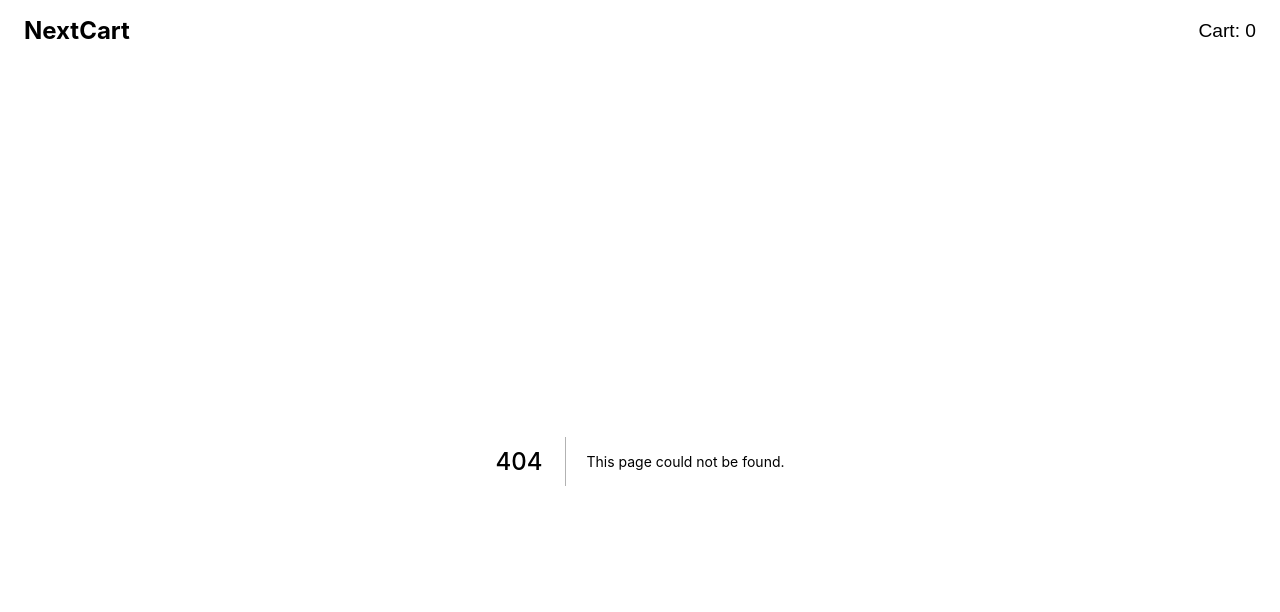
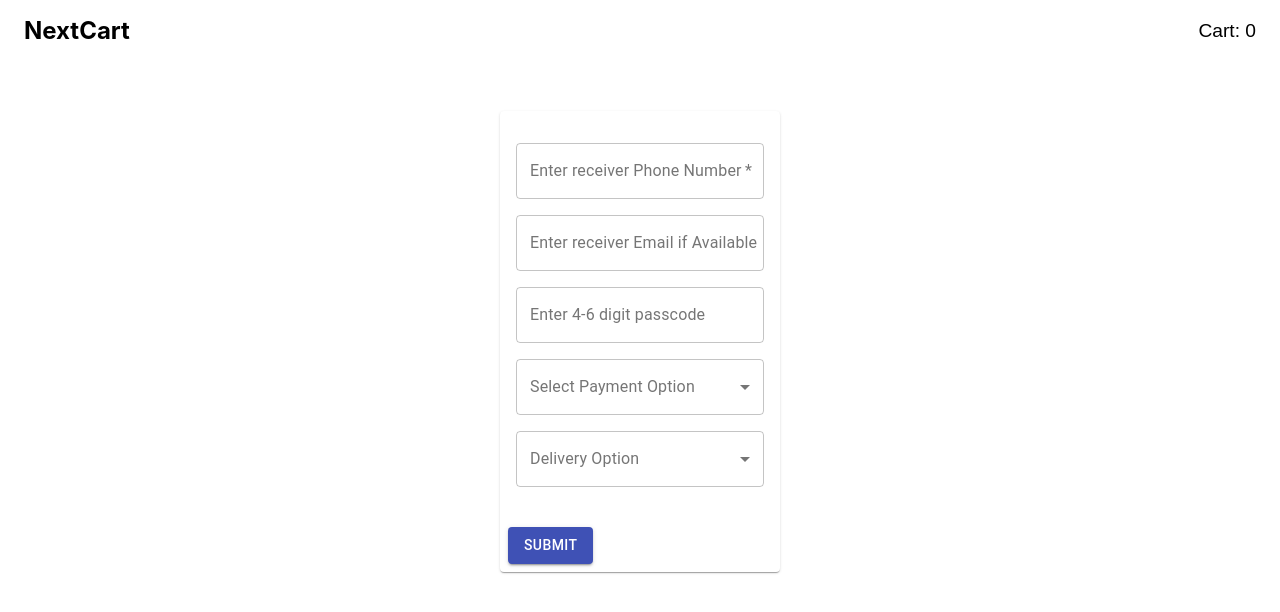
Before and after one commit to infinityfish/nextcart, a Next.js app: page /orders/placeorder in a window 1280 px wide. Before the commit this address had no page. Shown: the top 612 px of the page. Built offline with nearby package versions, Linux system fonts and the light colour scheme.

Commit message:
placeorder form

```diff
--- /dev/null
+++ b/pages/orders/placeorder.js
@@ -0,0 +1,213 @@
+import React from 'react';
+import { useFormik } from 'formik';
+import * as yup from 'yup';
+// import Button from '@material-ui/core/Button';
+// import TextField from '@material-ui/core/TextField';
+import {
+  makeStyles,
+  Card,
+  CardContent,
+  CardActions,
+  TextField,
+  MenuItem,
+  Button,
+} from '@material-ui/core';
+
+const paymentOptions = [
+  {
+    value: 'USDC',
+    label: 'USDC Digital Dollar payment',
+  },
+];
+const deliveryOptions = [
+  {
+    value: 'pickup',
+    label: 'In-Store Pickup',
+  },
+];
+const validationSchema = yup.object({
+  receiver_phone: yup
+    .number('Enter receiver phone number')
+    .positive()
+    .integer()
+    .required('Receiver phone number is required'),
+  receiver_email: yup
+    .string('Enter receiver email')
+    .email('Enter a valid email'),
+  order_code: yup
+    .number('Enter a 4-6 digit passcode for your order receiver')
+    .required()
+    .positive()
+    .integer()
+    .min(4)
+    .max(999999),
+  payment_option: yup.string().min(3),
+  delivery_option: yup.string().min(3),
+});
+
+const placeorder = () => {
+  const styles = useStyles();
+  const formik = useFormik({
+    initialValues: {
+      receiver_phone: '',
+      receiver_email: '',
+      order_code: '',
+      payment_option: '',
+      delivery_option: '',
+    },
+    validationSchema: validationSchema,
+    onSubmit: (values) => {
+      alert(JSON.stringify(values, null, 2));
+    },
+  });
+
+  return (
+    <div className={styles.container}>
+      <form onSubmit={formik.handleSubmit}>
+        <Card className={styles.card}>
+          <CardContent className={styles.cardContent}>
+            <p>
+              <TextField
+                label="Enter receiver Phone Number"
+                required
+                name="receiver_phone"
+                type="number"
+                id="receiver_phone"
+                value={formik.values.receiver_phone}
+                onChange={formik.handleChange}
+                error={
+                  formik.touched.receiver_phone &&
+                  Boolean(formik.errors.receiver_phone)
+                }
+                helperText="Enter Your Phone Number"
+                helperText={
+                  formik.touched.receiver_phone && formik.errors.receiver_phone
+                }
+                variant="outlined"
+              />
+            </p>
+            <p>
+              <TextField
+                label="Enter receiver Email if Available"
+                id="receiver_email"
+                name="receiver_email"
+                value={formik.values.receiver_email}
+                onChange={formik.handleChange}
+                error={
+                  formik.touched.receiver_email &&
+                  Boolean(formik.errors.receiver_email)
+                }
+                helperText={
+                  formik.touched.receiver_email && formik.errors.receiver_email
+                }
+                variant="outlined"
+              />
+            </p>
+            <p>
+              <TextField
+                label="Enter 4-6 digit passcode"
+                id="order_code"
+                name="order_code"
+                type="number"
+                value={formik.values.order_code}
+                onChange={formik.handleChange}
+                error={
+                  formik.touched.order_code && Boolean(formik.errors.order_code)
+                }
+                helperText={
+                  formik.touched.order_code && formik.errors.order_code
+                }
+                variant="outlined"
+              />
+            </p>
+            <p>
+              <TextField
+                label="Select Payment Option"
+                select
+                id="payment_option"
+                name="payment_option"
+                value={formik.values.payment_option}
+                onChange={formik.handleChange}
+                helperText={
+                  formik.touched.payment_option
+                    ? formik.errors.payment_option
+                    : ''
+                }
+                error={
+                  formik.touched.payment_option &&
+                  Boolean(formik.errors.payment_option)
+                }
+                variant="outlined"
+                fullWidth
+              >
+                {paymentOptions.map((option) => (
+                  <MenuItem key={option.value} value={option.value}>
+                    {option.label}
+                  </MenuItem>
+                ))}
+              </TextField>
+            </p>
+            <p>
+              <TextField
+                label="Delivery Option"
+                select
+                id="delivery_option"
+                name="delivery_option"
+                value={formik.values.delivery_option}
+                onChange={formik.handleChange}
+                helperText={
+                  formik.touched.delivery_option
+                    ? formik.errors.delivery_option
+                    : ''
+                }
+                error={
+                  formik.touched.delivery_option &&
+                  Boolean(formik.errors.delivery_option)
+                }
+                variant="outlined"
+                fullWidth
+              >
+                {deliveryOptions.map((option) => (
+                  <MenuItem key={option.value} value={option.value}>
+                    {option.label}
+                  </MenuItem>
+                ))}
+              </TextField>
+            </p>
+          </CardContent>
+          <CardActions className={styles.actions}>
+            <Button color="primary" variant="contained" type="submit">
+              Submit
+            </Button>
+          </CardActions>
+        </Card>
+      </form>
+    </div>
+  );
+};
+const useStyles = makeStyles((theme) => ({
+  formContainer: {
+    marginTop: 20,
+    marginLeft: 10,
+  },
+  social: {
+    marginTop: 20,
+    marginLeft: 10,
+  },
+  card: {
+    maxWidth: 500,
+    marginTop: 50,
+  },
+  cardContent: {
+    maxWidth: 500,
+  },
+  container: {
+    display: 'Flex',
+    justifyContent: 'center',
+    alignItems: 'center',
+  },
+  actions: {
+    float: 'left',
+  },
+}));
+export default placeorder;
```
Also changed, not shown: pages/orders/correctiontext.js (added, +18 -0 lines), 1 other file (tests, documents, lock files or other folders).
